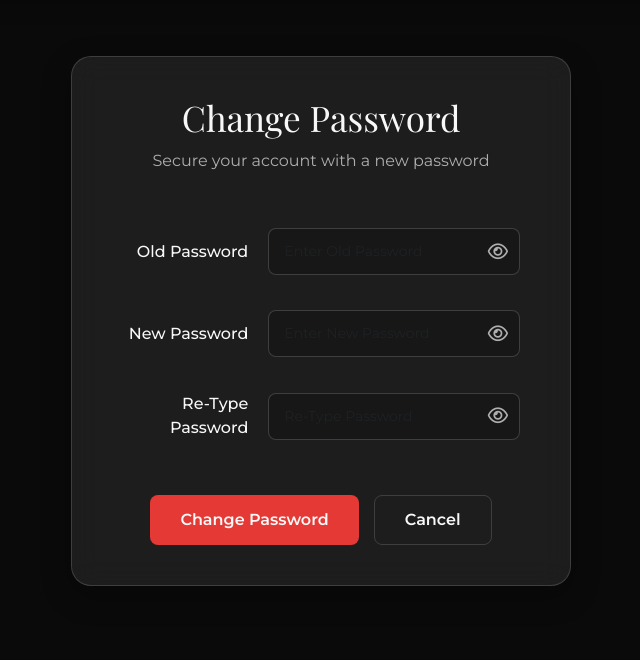
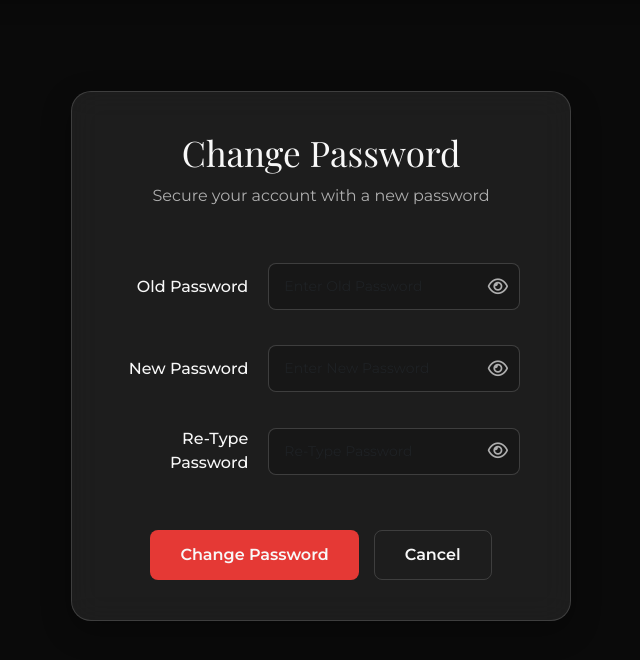
Before and after one commit to Sheba-babyy/SocialMedia, a PHP site: page /phpmailer/User/ChangePassword.php in a window 1280 px wide. Shown: the part 79-739 px from the top of the page, without its empty margins (319-959 px from the left). Run offline with PHP 8.4, Linux system fonts and the light colour scheme.

Commit message:
changed styling

```diff
--- a/Project/Guest/NewUser.php
+++ b/Project/Guest/NewUser.php
@@ -52,7 +52,7 @@ if(isset($_POST['btn_submit']))
     body {
         font-family: 'Montserrat', sans-serif;
         /* background-color: var(--dark-bg); */
-        background: url("../../Docs/img/signup.jpg") no-repeat center center fixed;
+        background: url("../../Docs/img/signin.png") no-repeat center center fixed;
         background-size: cover;
         color: var(--text-light);
         display: flex;
--- a/Project/User/ChangePassword.php
+++ b/Project/User/ChangePassword.php
@@ -82,6 +82,7 @@ if(isset($_POST['btn_change']))
     }
 
     .form-container {
+        margin-top:70px;
         background-color: var(--card-bg);
         border: 1px solid var(--border-color);
         backdrop-filter: blur(15px);
--- a/Project/User/EditProfile.php
+++ b/Project/User/EditProfile.php
@@ -56,6 +56,7 @@ if(isset($_POST['btn_update']))
     }
 
     .form-container {
+        margin-top:50px;
         background-color: #000000;
         border: 2px solid #013220;
         border-radius: 12px;
```
Also changed, not shown: Project/Assets/Files/PostDocs/WhatsApp Image 2025-09-18 at 14.50.12_f33b23a6.jpg (added), 1 other file.
